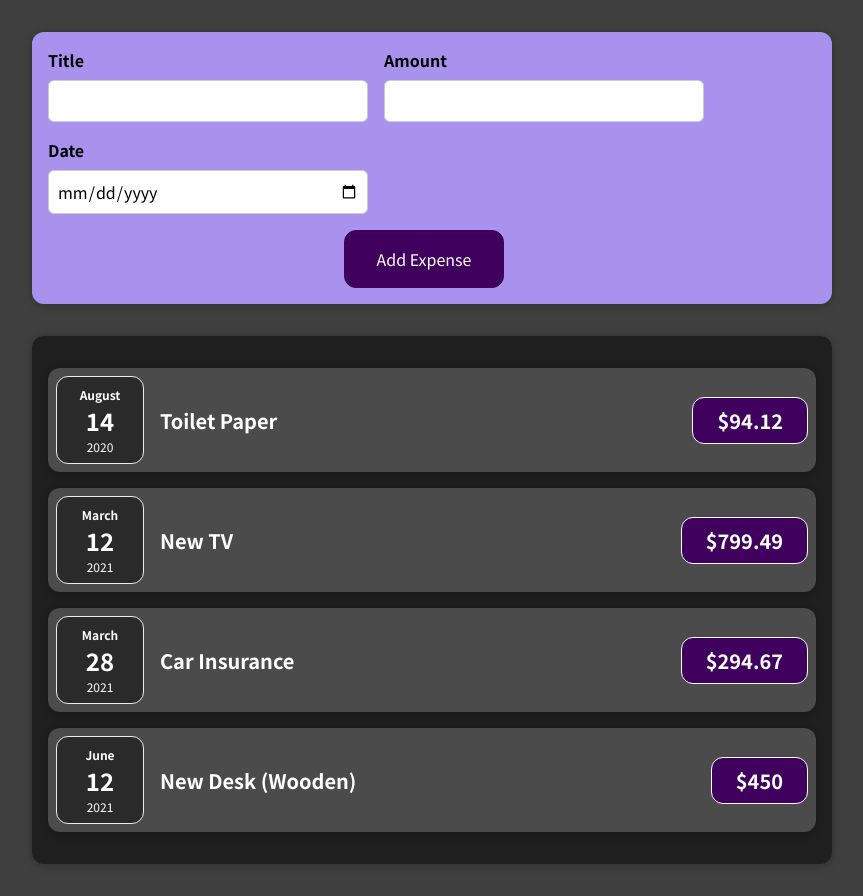
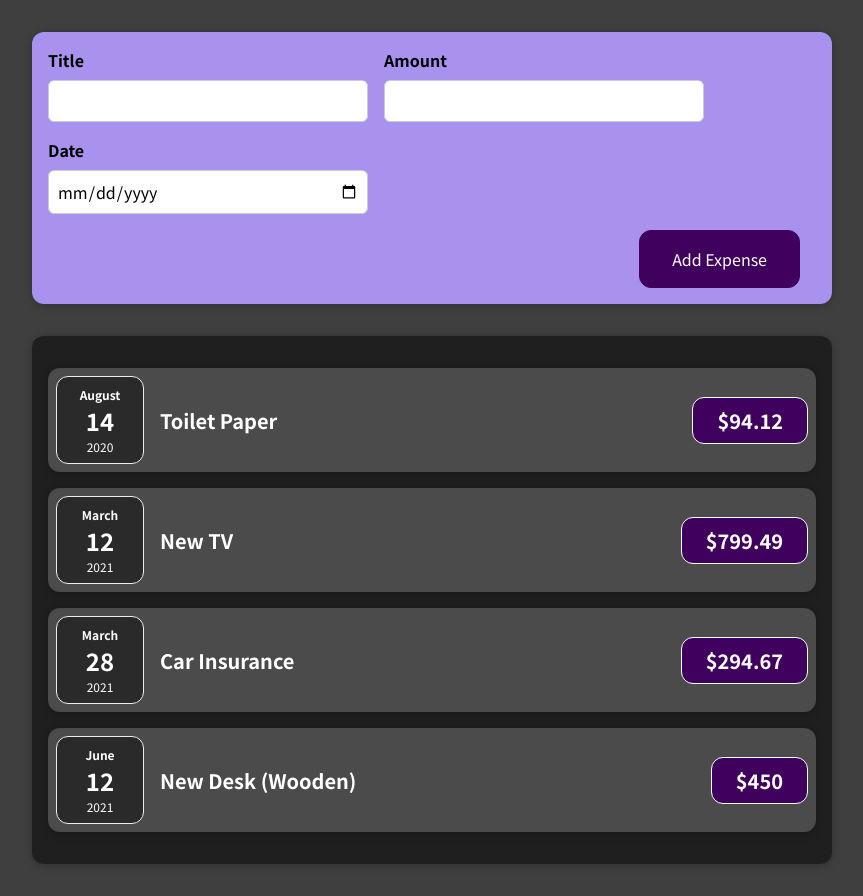
Before and after one commit to valeratech/expense-app, a React (Create React App) app: page / in a window 1280 px wide. Shown: the whole page, without its empty margins (208-1071 px from the left). Built offline with nearby package versions, Linux system fonts and the light colour scheme; the HTML template or start-up script is replaced by a standard one.

Commit message:
Changed App.js and Expenses.jsx component to pass in expenseData as a prop and also use the props parameter.

```diff
--- a/src/App.js
+++ b/src/App.js
@@ -7,7 +7,7 @@ function App() {
     return (
         <div>
             <NewExpense />
-            <Expenses expenses={expenses} />
+            <Expenses expenseData={expenses} />
         </div>
       );
 }
--- a/src/components/Expenses/Expenses.jsx
+++ b/src/components/Expenses/Expenses.jsx
@@ -2,10 +2,10 @@ import ExpenseItem from "./ExpenseItem";
 import Card from "../shared/Card";
 import './Expenses.css';
 
-function Expenses({expenses}) {
+function Expenses(props) {
     return (
         <Card className="expenses">
-        {expenses.map(item => (
+        {props.expenseData.map(item => (
                 <ExpenseItem date={item.date} title={item.title} amount={item.amount} />
             ))}
             </Card>
--- a/src/components/NewExpense/ExpenseForm.jsx
+++ b/src/components/NewExpense/ExpenseForm.jsx
@@ -45,7 +45,7 @@ function ExpenseForm() {
                     <input type='date'  value={date} onChange={(e) => inputChangeHandler('date', e.target.value)}/>
                 </div>
             </div>
-            <div clasName='new-expense__actions'>
+            <div className='new-expense__actions'>
                 <button type='submit'>Add Expense</button>
             </div>
         </form>
```
Also changed, not shown: src/components/NewExpense/ExpenseForm.css (line endings or trailing spaces), 1 other file (tests, documents, lock files or other folders).
